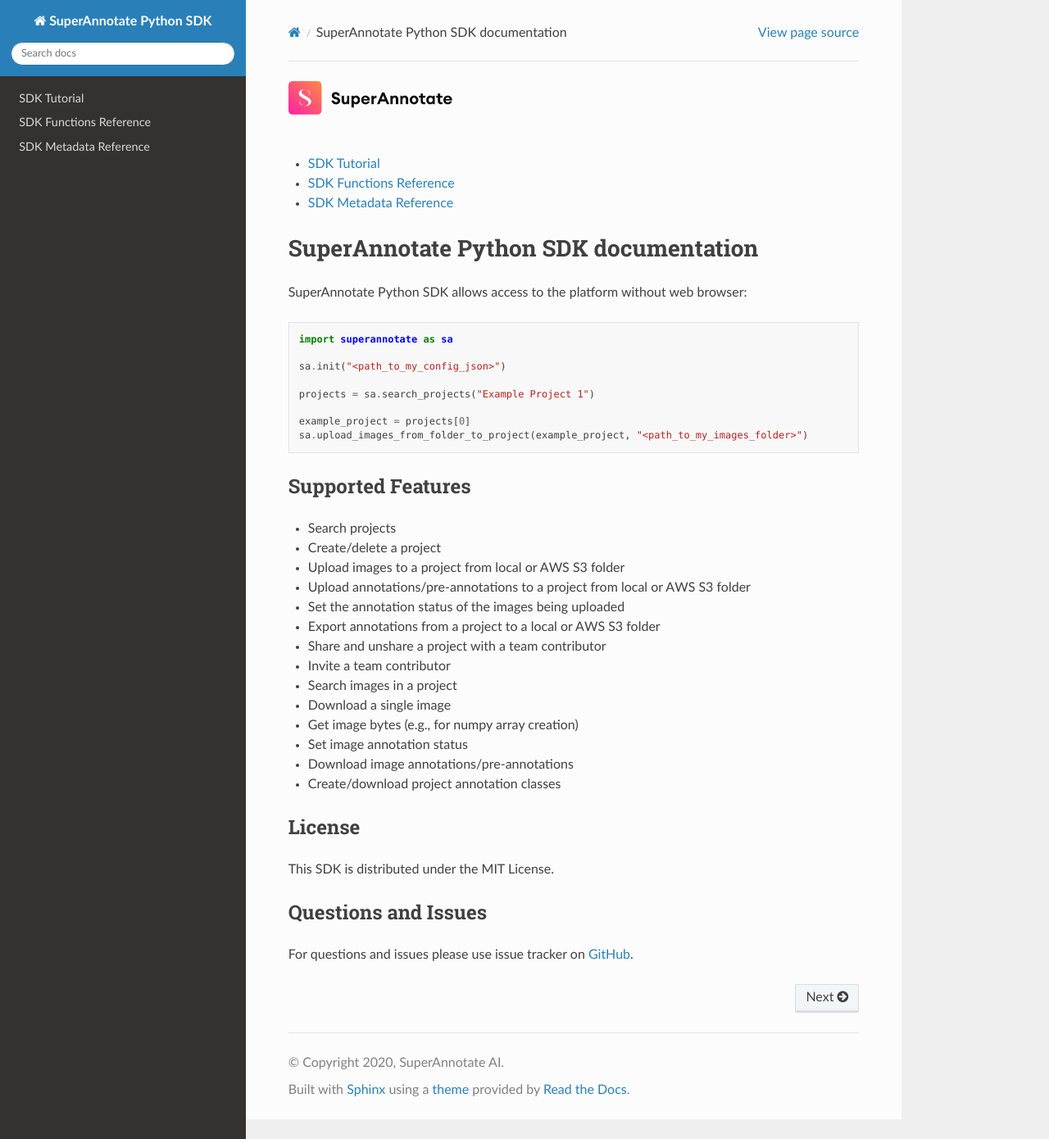
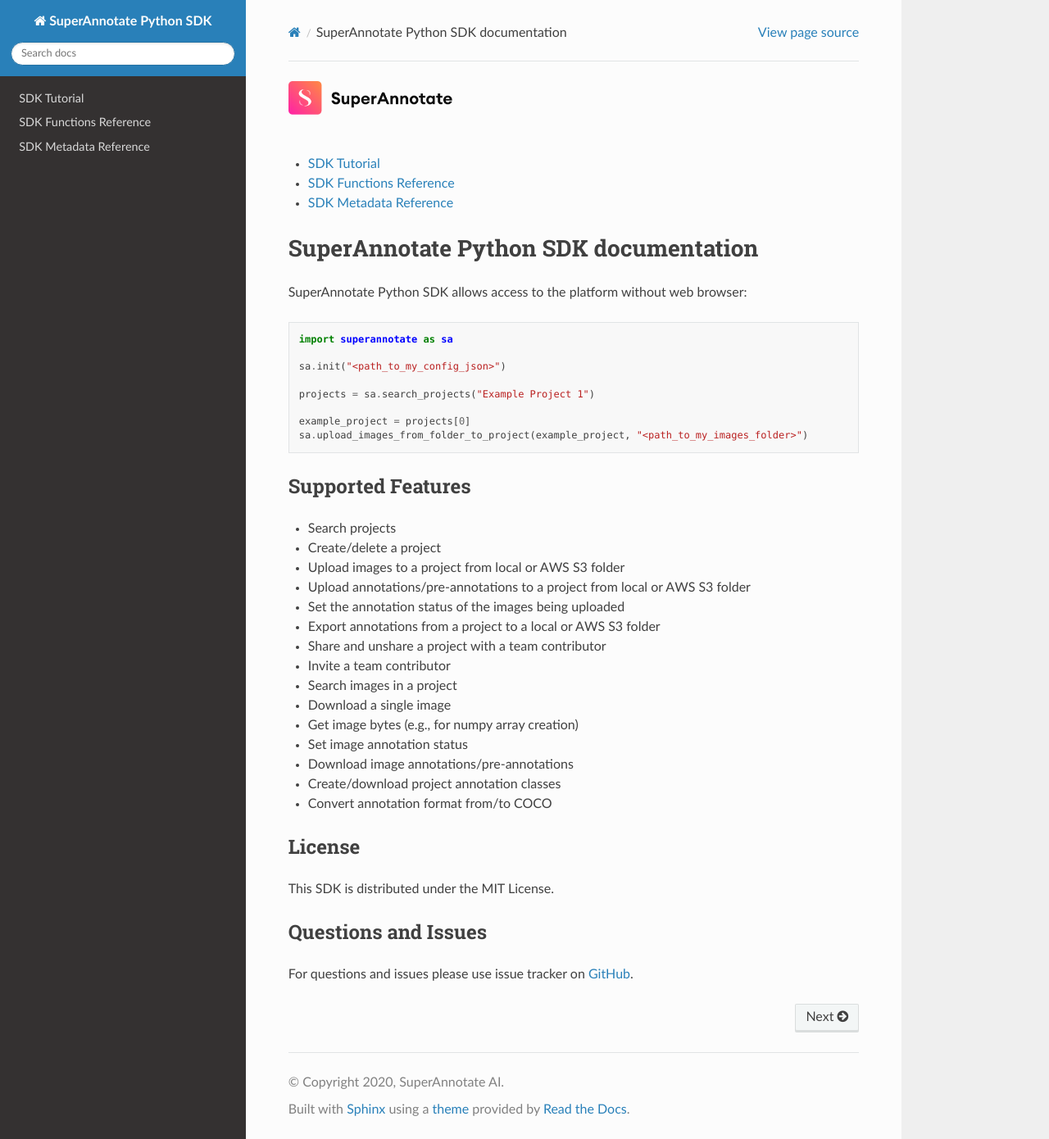
Before and after one commit to superannotateai/superannotate-python-sdk, a Sphinx documentation site: the page built from docs/source/index.rst, in a window 1280 px wide and 1390 px high. Shown: the whole window at 82% size. Built offline with Sphinx 7.4.7 and the Read the Docs theme 2.0.0, drawn with Linux system fonts in a browser that asks for light colours.

Commit message:
documentation v2

```diff
--- a/docs/source/index.rst
+++ b/docs/source/index.rst
@@ -50,6 +50,7 @@
 - Set image annotation status
 - Download image annotations/pre-annotations
 - Create/download project annotation classes
+- Convert annotation format from/to COCO
 
 License
 _______
--- a/docs/source/superannotate.sdk.rst
+++ b/docs/source/superannotate.sdk.rst
@@ -77,7 +77,8 @@
 ----------
 
 Annotation format converters
-_________________
+_____________________________
+
 
 .. _ref_import_annotation_format:
 .. autofunction:: superannotate.import_annotation_format
--- a/docs/source/tutorial.sdk.rst
+++ b/docs/source/tutorial.sdk.rst
@@ -211,7 +211,7 @@
 
 
 Convert annotation format
-__________________
+______________________________
 
 After exporting project annotations it is possible to convert them to other annotation formats.
 
```
